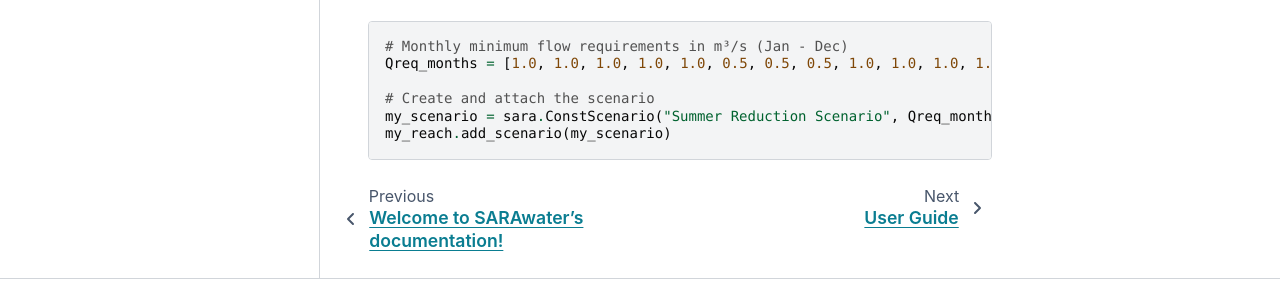
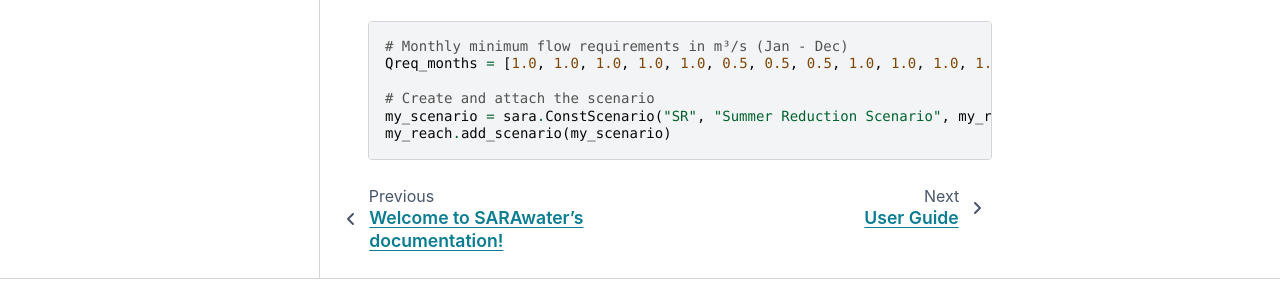
Before and after one commit to sara-acqua/sarawater, a Sphinx documentation site: the page built from docs/source/getting-started.md, in a window 1280 px wide and 900 px high, scrolled down 1674 px. Shown: the part 528-828 px from the top of the window. Built offline with Sphinx 7.4.7 and the PyData theme 0.15.4, drawn with Linux system fonts in a browser that asks for light colours; pages that are not in the unit, such as notebooks, are missing from menus.

Commit message:
fix error in code snippet example

````diff
--- a/docs/source/getting-started.md
+++ b/docs/source/getting-started.md
@@ -76,6 +76,6 @@ The code below uses `ConstScenario` to set a minimum flow of **1.0 m³/s** for m
 Qreq_months = [1.0, 1.0, 1.0, 1.0, 1.0, 0.5, 0.5, 0.5, 1.0, 1.0, 1.0, 1.0]
 
 # Create and attach the scenario
-my_scenario = sara.ConstScenario("Summer Reduction Scenario", Qreq_months)
+my_scenario = sara.ConstScenario("SR", "Summer Reduction Scenario", my_reach, Qreq_months)
 my_reach.add_scenario(my_scenario)
 ```
````
